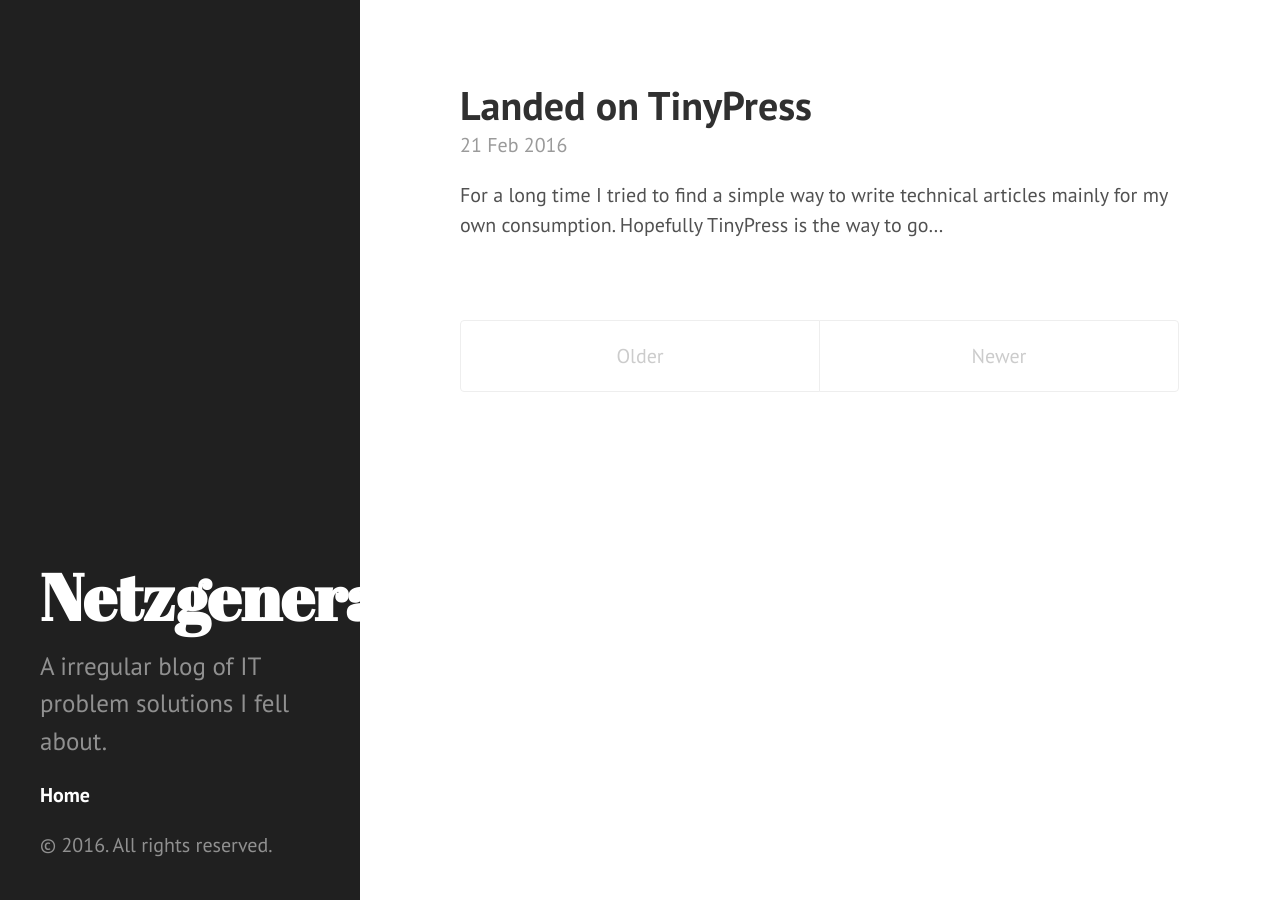
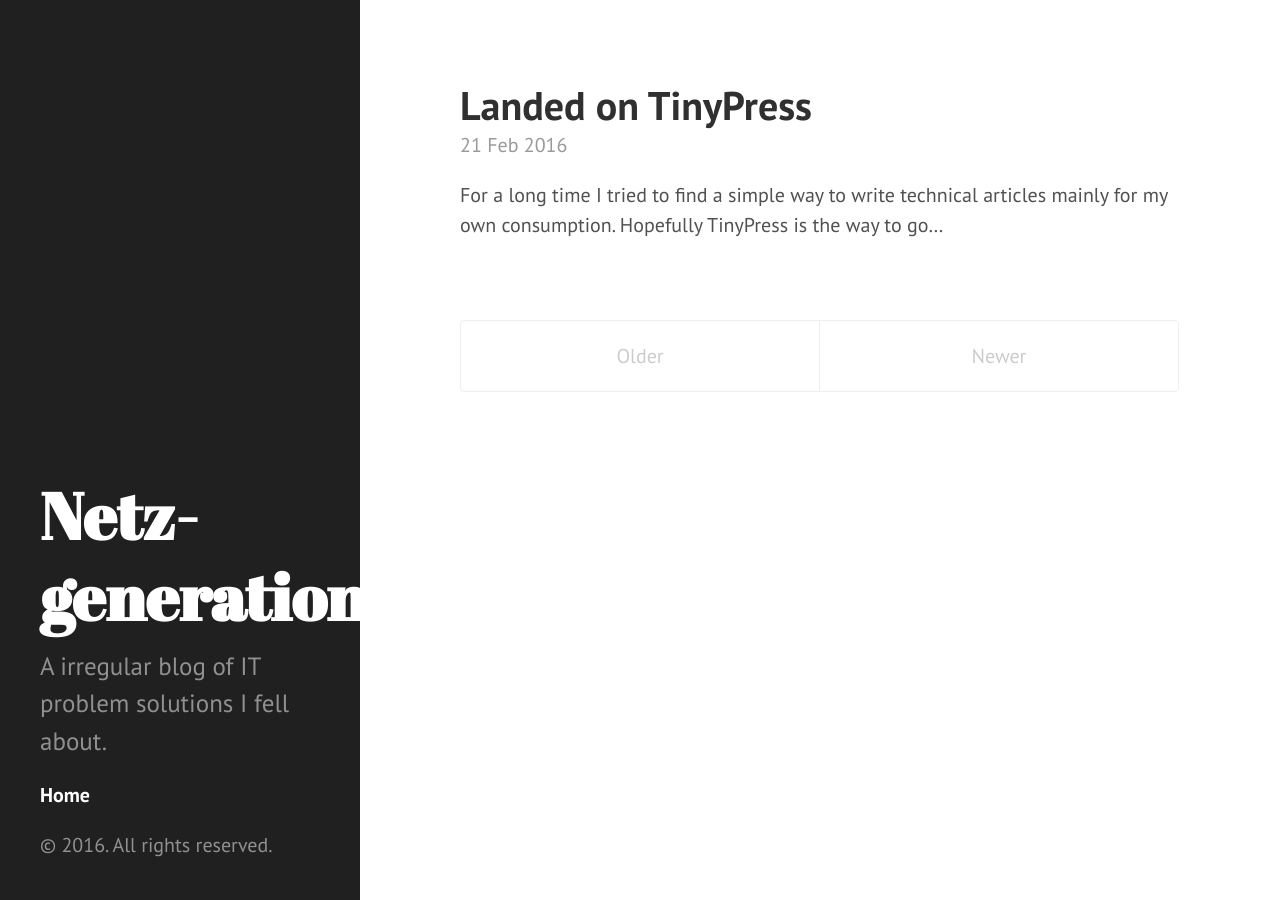
Before and after one commit to aanno/aanno.github.io, a Jekyll site: the page built from index.html, in a window 1280 px wide. Built offline with Jekyll 4.4.1, drawn with Linux system fonts in a browser that asks for light colours; the list of posts is cut into pages by our own code.

Commit message:
Update _config.yml

```diff
--- a/_config.yml
+++ b/_config.yml
@@ -2,7 +2,7 @@ excerpt_separator: ""
 pygments: true
 markdown: kramdown
 url: http://aanno.github.io
-title: Netzgeneration
+title: Netz- generation
 tagline: A log of a decent IT nerd
 description: A irregular blog of IT problem solutions I fell about.
 paginate: 5
```
